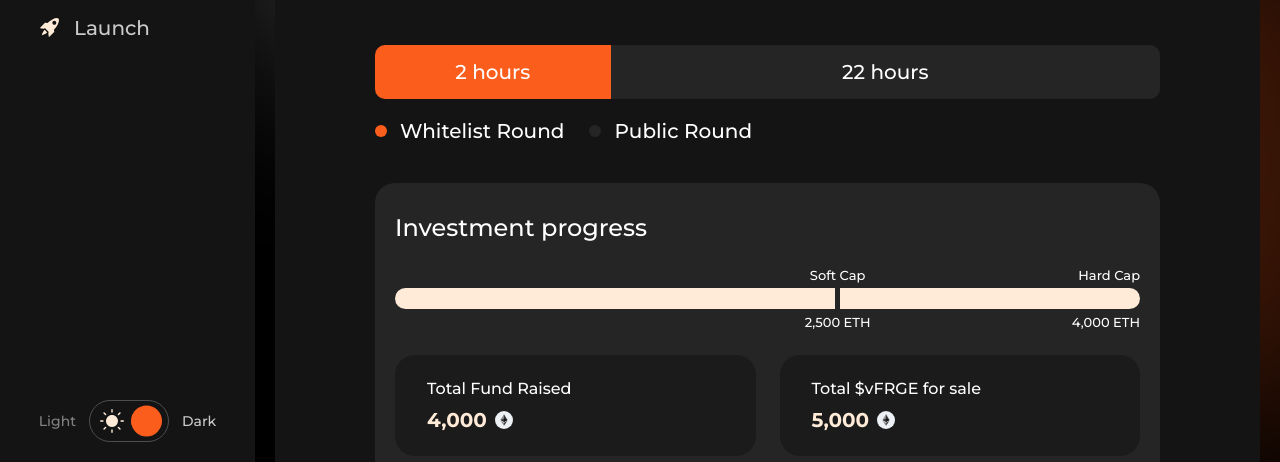
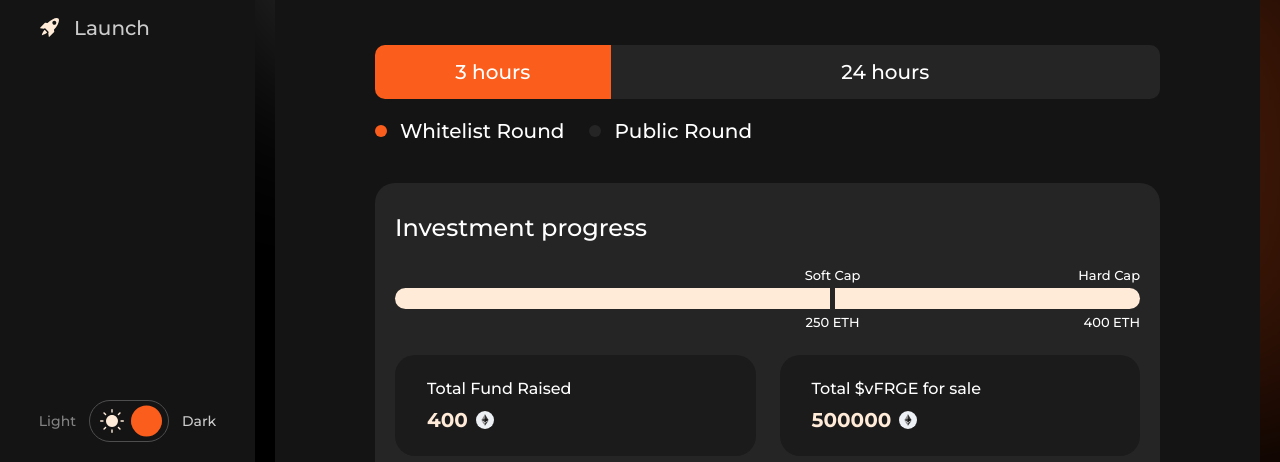
Before and after one commit to 0xkazashi/uniforge, a React (Create React App) app: page /launch in a window 1280 px wide. Shown: the part 338-800 px from the top of the page. Built offline with nearby package versions, Linux system fonts and the light colour scheme.

Commit message:
Update index.jsx

```diff
--- a/src/pages/Launch/index.jsx
+++ b/src/pages/Launch/index.jsx
@@ -40,11 +40,11 @@ const Launch = () => {
                     <div className="launch__presale--progress">
                         <div className="launch__progress">
                             <div className="launch__progress--step">
-                                <p>2 hours</p>
+                                <p>3 hours</p>
                             </div>
 
                             <div className="launch__progress--step">
-                                <p>22 hours</p>
+                                <p>24 hours</p>
                             </div>
                         </div>
 
@@ -72,7 +72,7 @@ const Launch = () => {
                             <div className="progress__bar--inner"></div>
 
                             <p className="progress__bar--text">
-                                4,000 ETH
+                                400 ETH
                             </p>
 
                             <div className="progress__abs--block">
@@ -83,7 +83,7 @@ const Launch = () => {
                                 <div className="progress__bar--abs--item"></div>
 
                                 <p className="progress__bar--text">
-                                    2,500 ETH
+                                    250 ETH
                                 </p>
                             </div>
                         </div>
@@ -96,7 +96,7 @@ const Launch = () => {
 
                                 <div className="progress__block--value--inner">
                                     <p className="progress__block--value">
-                                        4,000
+                                        400
                                     </p>
 
                                     <div className="eth__inner progress__block--eth--inner">
@@ -112,7 +112,7 @@ const Launch = () => {
 
                                 <div className="progress__block--value--inner">
                                     <p className="progress__block--value">
-                                        5,000
+                                        500000
                                     </p>
 
                                     <div className="eth__inner progress__block--eth--inner">
```
